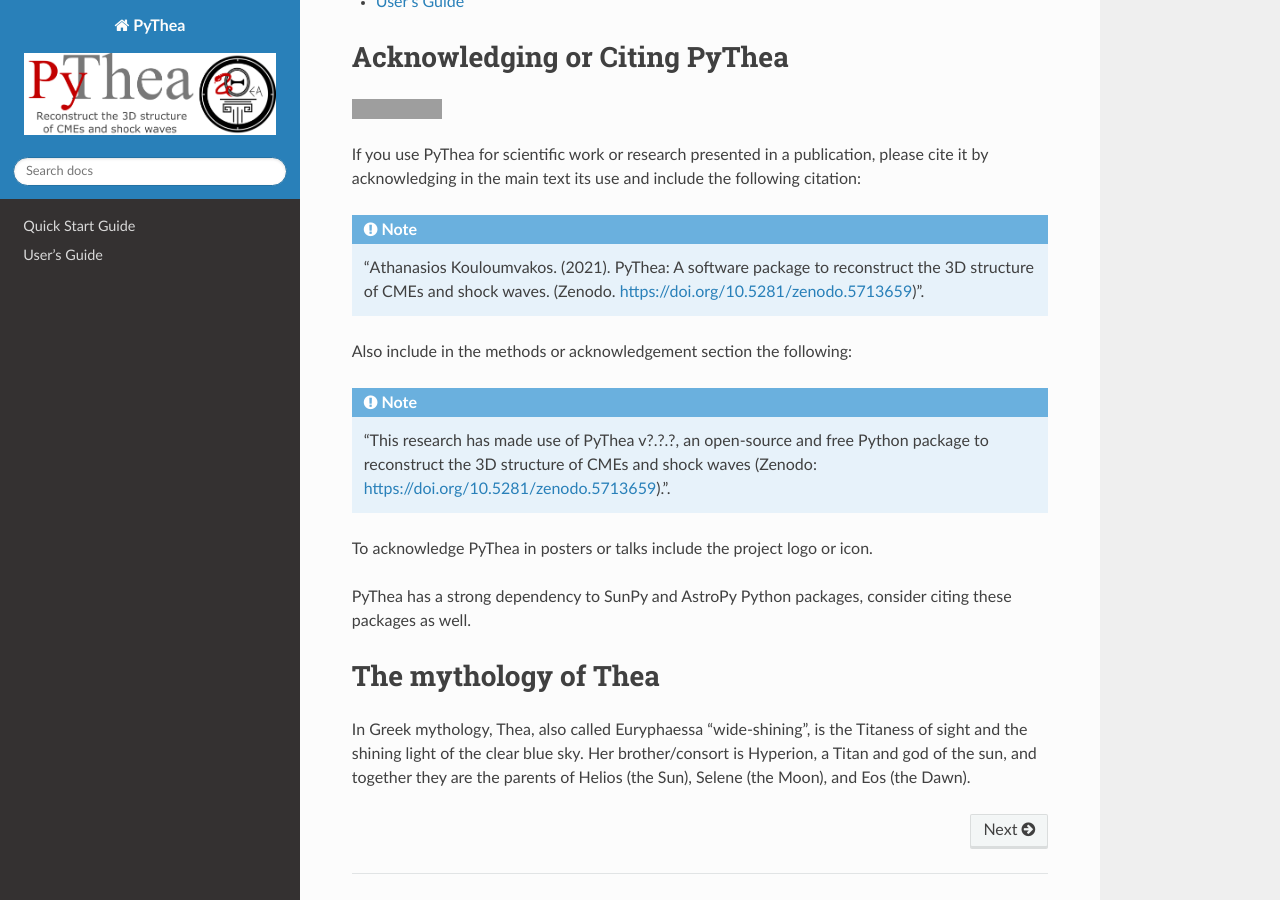
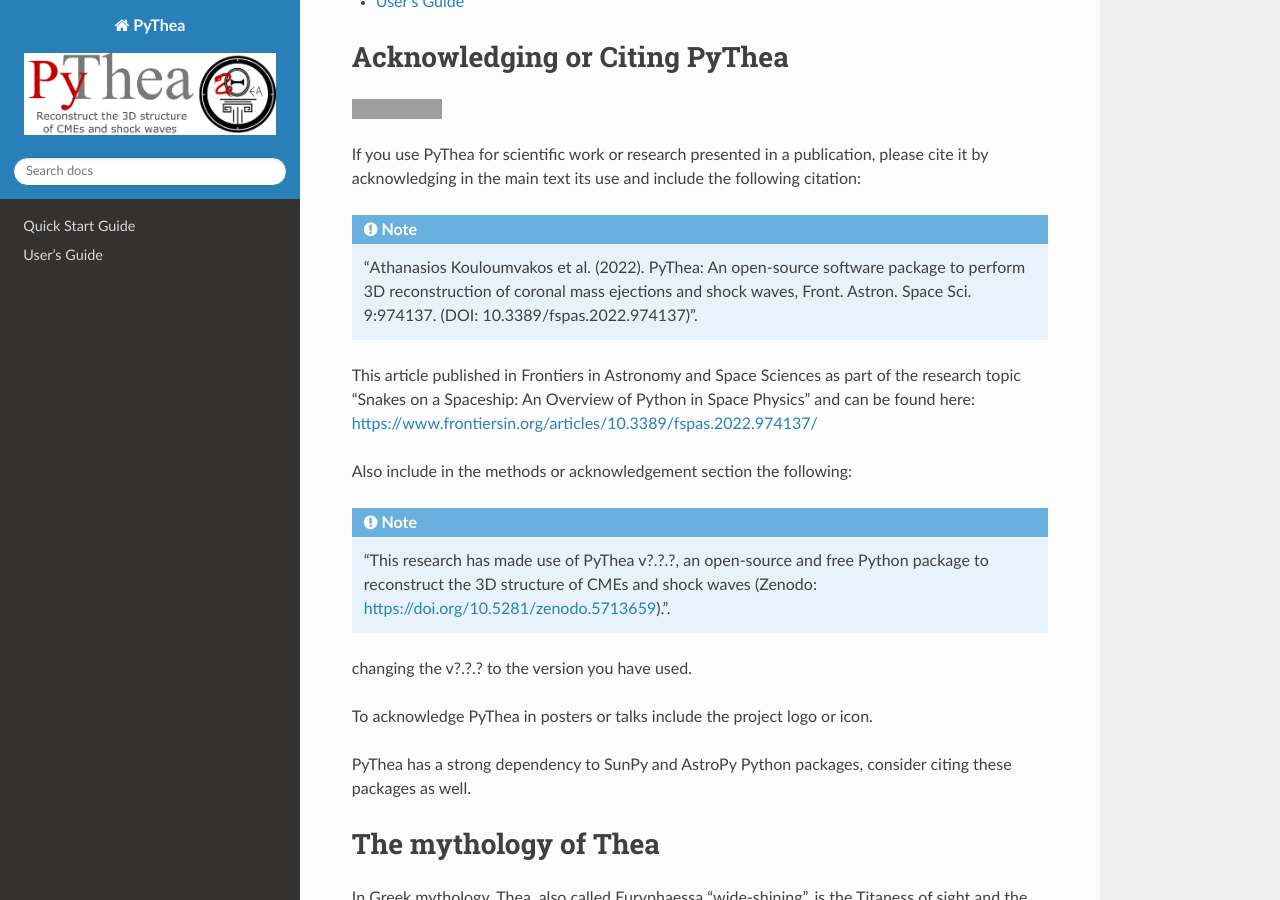
Before and after one commit to AthKouloumvakos/PyThea, a Sphinx documentation site: the page built from docs/source/index.rst, in a window 1280 px wide and 900 px high, scrolled down 491 px. Built offline with Sphinx 7.4.7 and the Read the Docs theme 2.0.0, drawn with Linux system fonts in a browser that asks for light colours; the version number could not be read and is left out; grey boxes are pictures that could not be loaded.

Commit message:
Changes the citation in PyThea Paper

```diff
--- a/docs/source/index.rst
+++ b/docs/source/index.rst
@@ -47,11 +47,15 @@ Acknowledging or Citing PyThea
 
 If you use PyThea for scientific work or research presented in a publication, please cite it by acknowledging in the main text its use and include the following citation:
 
-.. note:: "Athanasios Kouloumvakos. (2021). PyThea: A software package to reconstruct the 3D structure of CMEs and shock waves. (Zenodo. https://doi.org/10.5281/zenodo.5713659)".
+.. note:: "Athanasios Kouloumvakos et al. (2022). PyThea: An open-source software package to perform 3D reconstruction of coronal mass ejections and shock waves, Front. Astron. Space Sci. 9:974137. (DOI: 10.3389/fspas.2022.974137)".
+
+This article published in Frontiers in Astronomy and Space Sciences as part of the research topic "Snakes on a Spaceship: An Overview of Python in Space Physics" and can be found here: https://www.frontiersin.org/articles/10.3389/fspas.2022.974137/
 
 Also include in the methods or acknowledgement section the following:
 
 .. note:: "This research has made use of PyThea v?.?.?, an open-source and free Python package to reconstruct the 3D structure of CMEs and shock waves (Zenodo: https://doi.org/10.5281/zenodo.5713659).".
+
+changing the v?.?.? to the version you have used.
 
 To acknowledge PyThea in posters or talks include the project logo or icon.
 
```
